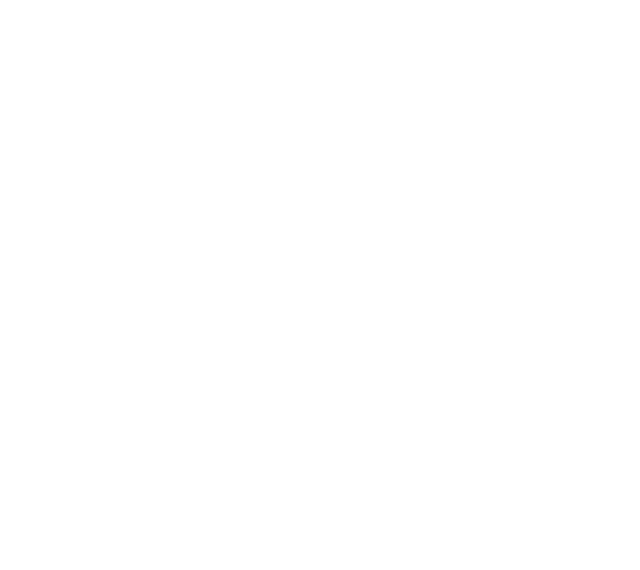
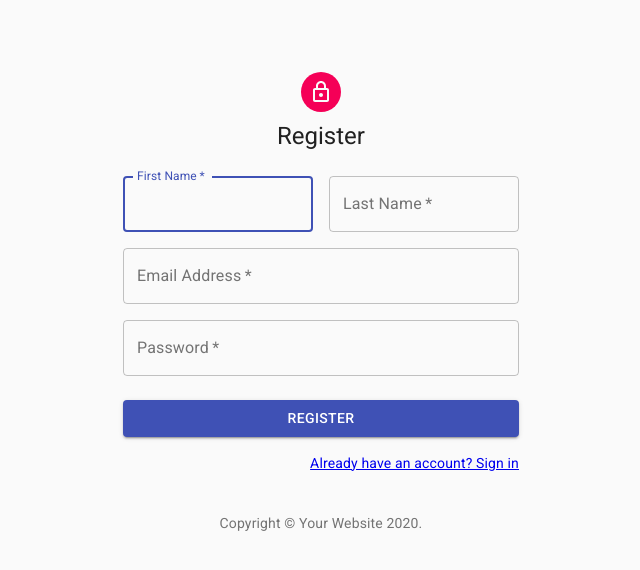
Before and after one commit to Eduardo-L-R/Proyecto-web-mensajeria, a React (Create React App) app in the folder proyecto-mensajeria-tiempo-real/: page /Registro in a window 1280 px wide. Shown: the top 570 px of the page, without its empty margins (319-959 px from the left). Built offline with nearby package versions, Linux system fonts and the light colour scheme.

Commit message:
Se implementa React-Router para poder navegar por la pagina pudiendo navegar de inicio de sesion a registro

```diff
--- a/proyecto-mensajeria-tiempo-real/src/App.js
+++ b/proyecto-mensajeria-tiempo-real/src/App.js
@@ -2,10 +2,11 @@
 import './App.css';
 
 //Componentes importados
-import SignIn from './components/iniciar-sesion/SignIn';
-import SignUp from './components/registrarse/SignUp';
-import Sidebar from './components/panel-inicio/sidebar/SideBar';
-import ChatContainer from './components/panel-inicio/contenedor-chat/ChatContainer';
+// import SignIn from './components/iniciar-sesion/SignIn';
+// import SignUp from './components/registrarse/SignUp';
+// import Sidebar from './components/panel-inicio/sidebar/SideBar';
+// import ChatContainer from './components/panel-inicio/contenedor-chat/ChatContainer';
+import {Enrutador} from './components/enrutador';
 
 //Dependencias de redux importadas
 import { connect } from "react-redux";
@@ -18,7 +19,8 @@
 
 function App() {
   return (
-    <div className="App">
+    <div>
+      <Enrutador />
       {/* <SignIn /> */}
       {/* <SignUp /> */}
       {/* <Sidebar /> */}
--- /dev/null
+++ b/proyecto-mensajeria-tiempo-real/src/components/enrutador.jsx
@@ -0,0 +1,23 @@
+import React from 'react';
+import {Route, Switch, Link} from 'react-router-dom'
+import IniciarSession from './iniciar-sesion/SignIn';
+import Registrarse from './registrarse/SignUp';
+// import PanelDeInicio from './panel-inicio/'
+
+export const Enrutador = ()=>{
+    return(
+        <Switch>
+            <Route exact path="/">
+                <IniciarSession />
+            </Route>
+            <Route path="/Inicio">
+                <IniciarSession />
+            </Route>
+            <Route path="/Registro">
+                <Registrarse />
+            </Route>
+        </Switch>
+    )
+};
+
+export default Enrutador;
--- a/proyecto-mensajeria-tiempo-real/src/components/iniciar-sesion/SignIn.jsx
+++ b/proyecto-mensajeria-tiempo-real/src/components/iniciar-sesion/SignIn.jsx
@@ -12,6 +12,8 @@
 import LockOutlinedIcon from '@material-ui/icons/LockOutlined';
 import Typography from '@material-ui/core/Typography';
 import { makeStyles } from '@material-ui/core/styles';
+
+import LinkRouter from 'react-router-dom/Link';
 
 function Copyright() {
   return (
@@ -115,9 +117,11 @@
                 </Link>
               </Grid>
               <Grid item>
-                <Link href="#" variant="body2">
+                {/* <Link href="#" variant="body2"> */}
+                  <LinkRouter to={'/Registro'}>
                   {"Don't have an account? Sign Up"}
-                </Link>
+                  </LinkRouter>
+                {/* </Link> */}
               </Grid>
             </Grid>
             <Box mt={5}>
--- a/proyecto-mensajeria-tiempo-real/src/components/registrarse/SignUp.jsx
+++ b/proyecto-mensajeria-tiempo-real/src/components/registrarse/SignUp.jsx
@@ -10,6 +10,8 @@
 import Typography from '@material-ui/core/Typography';
 import { makeStyles } from '@material-ui/core/styles';
 import Container from '@material-ui/core/Container';
+
+import LinkRouter from 'react-router-dom/Link';
 
 function Copyright() {
   return (
@@ -118,7 +120,9 @@
           <Grid container justify="flex-end">
             <Grid item>
               <Link href="#" variant="body2">
+                <LinkRouter to={'/Inicio'}>
                 Already have an account? Sign in
+                </LinkRouter>
               </Link>
             </Grid>
           </Grid>
--- a/proyecto-mensajeria-tiempo-real/src/index.js
+++ b/proyecto-mensajeria-tiempo-real/src/index.js
@@ -4,13 +4,19 @@
 import App from './App';
 import * as serviceWorker from './serviceWorker';
 
+//Importaciones para redux
 import { Provider } from "react-redux";
 import store from "./store/store";
+
+//importaciones para React-Router
+import {BrowserRouter} from "react-router-dom";
 
 ReactDOM.render(
   <Provider store={store}>
   <React.StrictMode>
+  <BrowserRouter>
     <App />
+  </BrowserRouter>
   </React.StrictMode>
   </Provider>,
   document.getElementById('root')
```
